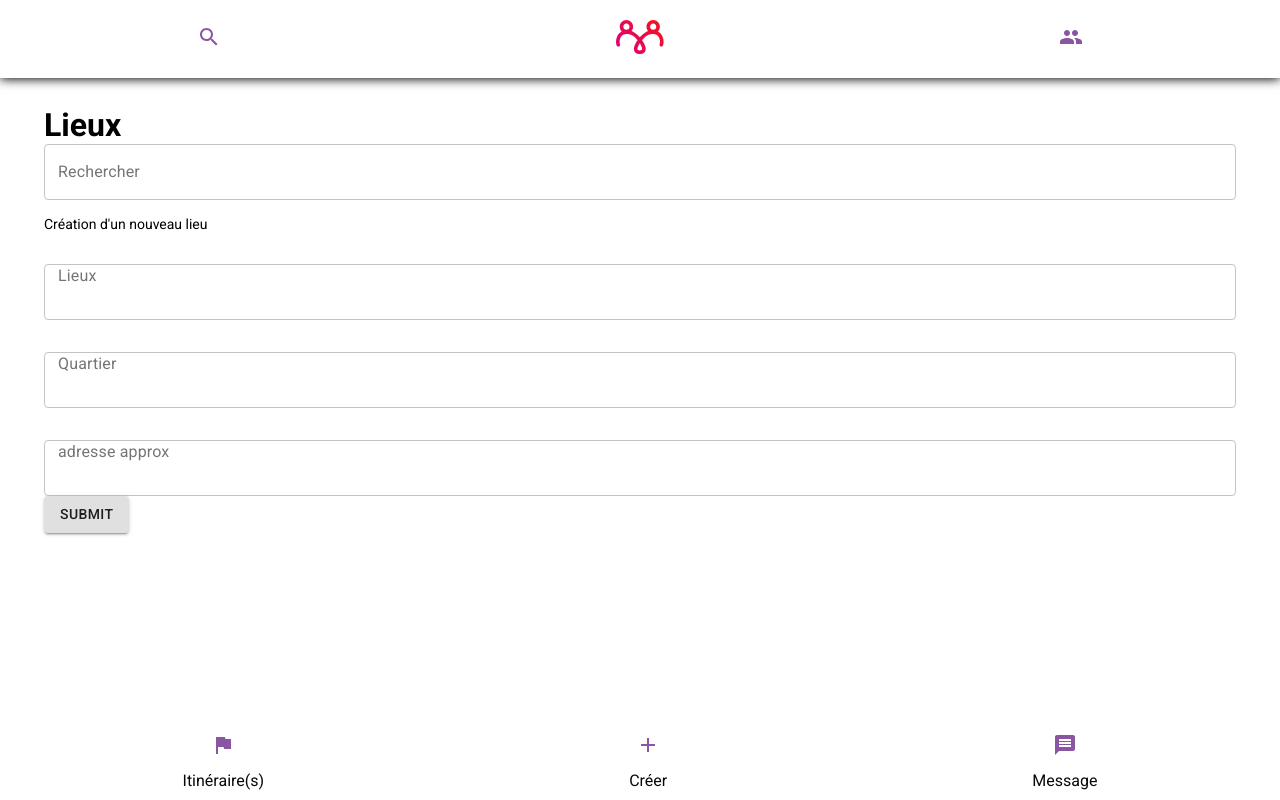
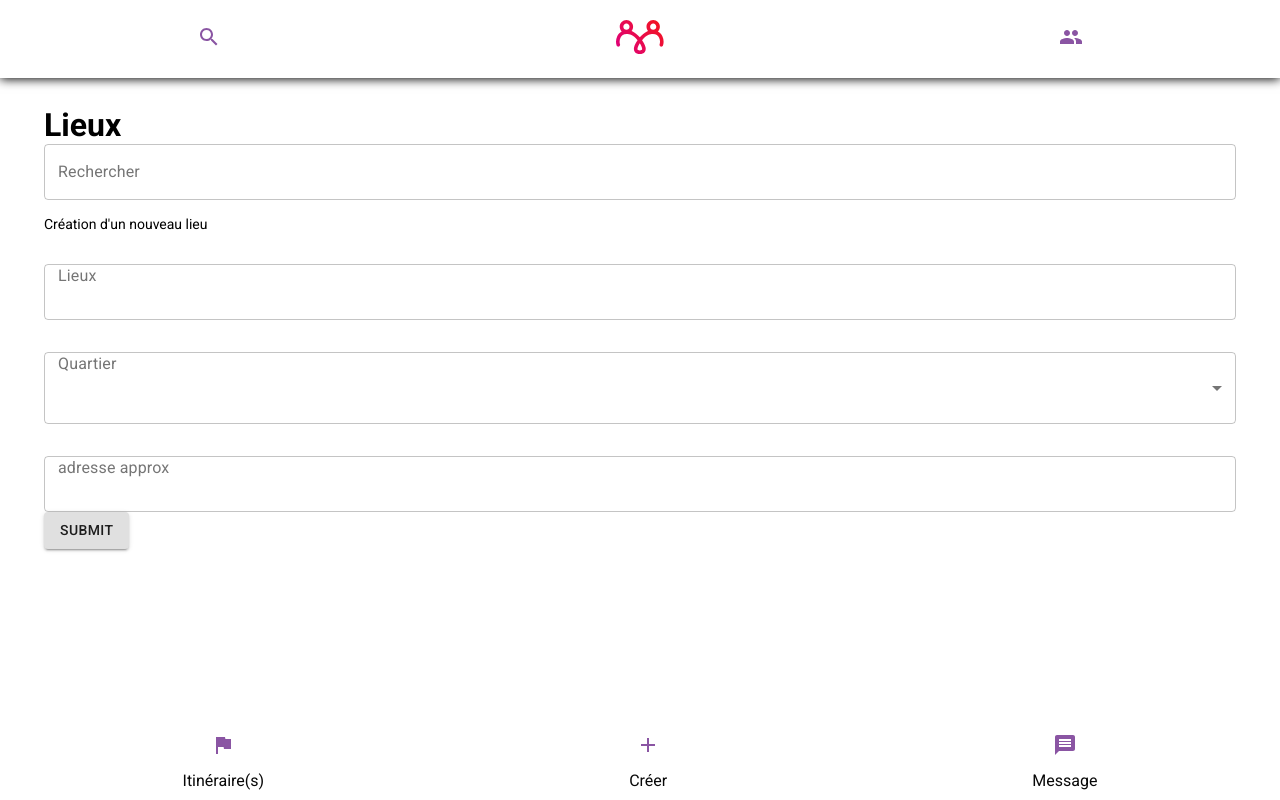
Before and after one commit to TheScriptoMax/woomy, a React (Create React App) app: page /adminplace in a window 1280 px wide. Built offline with nearby package versions, Linux system fonts and the light colour scheme; no server answers.

Commit message:
select admin and margin create

```diff
--- a/src/components/AdminPlace/AdminPlace.jsx
+++ b/src/components/AdminPlace/AdminPlace.jsx
@@ -1,6 +1,6 @@
 import './adminplace.css'
 import {Button, TextField} from '@material-ui/core';
-
+import { MenuItem } from '@material-ui/core';
 
 function AdminPlace () {
     return (
@@ -10,7 +10,9 @@ function AdminPlace () {
          <p className="placecreate">Création d'un nouveau lieu</p>
          <form className="placeform">
             <TextField label="Lieux" variant="outlined"/>
-            <TextField label="Quartier" variant="outlined"/>
+            <TextField label="Quartier" variant="outlined" select>
+                <MenuItem></MenuItem>
+            </TextField>
             <TextField label="adresse approx" variant="outlined"/>
             <Button variant='contained'>submit</Button>
          </form>
--- a/src/components/CowalkingCreate/cowalkingcreate.css
+++ b/src/components/CowalkingCreate/cowalkingcreate.css
@@ -6,3 +6,7 @@ h2{
 width: 100%;
 
 }
+
+.createform div{
+    margin-bottom:1rem;
+}
```
